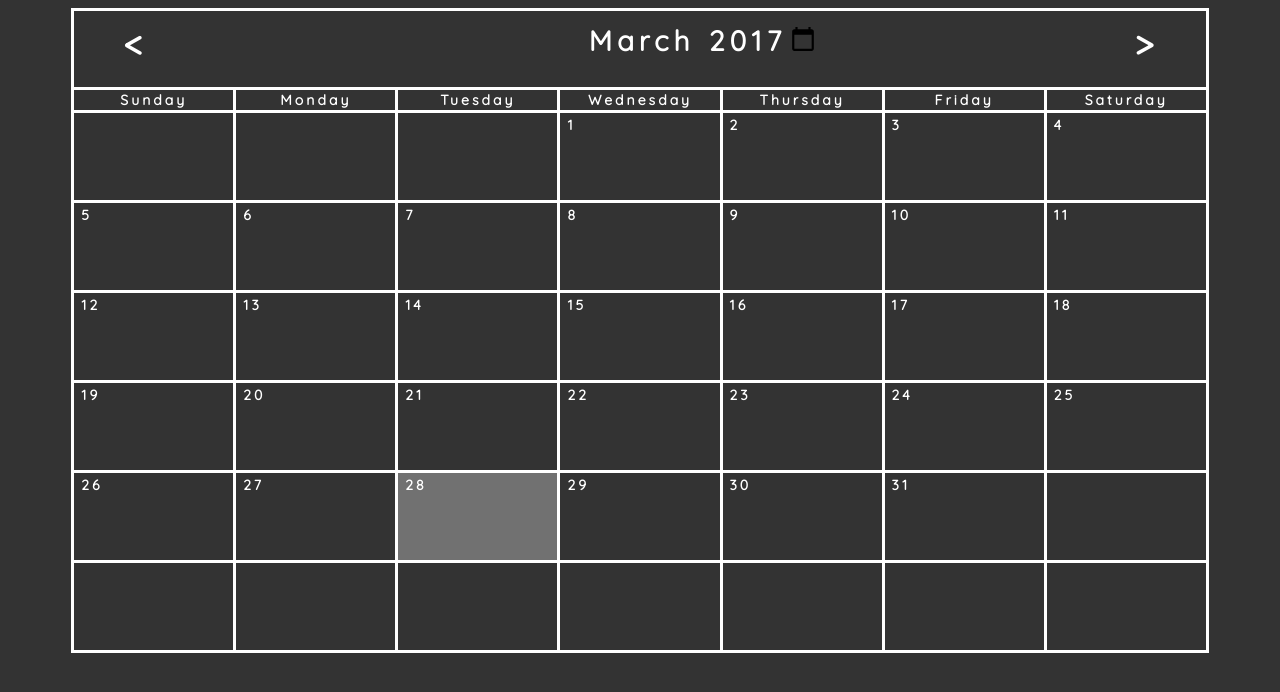
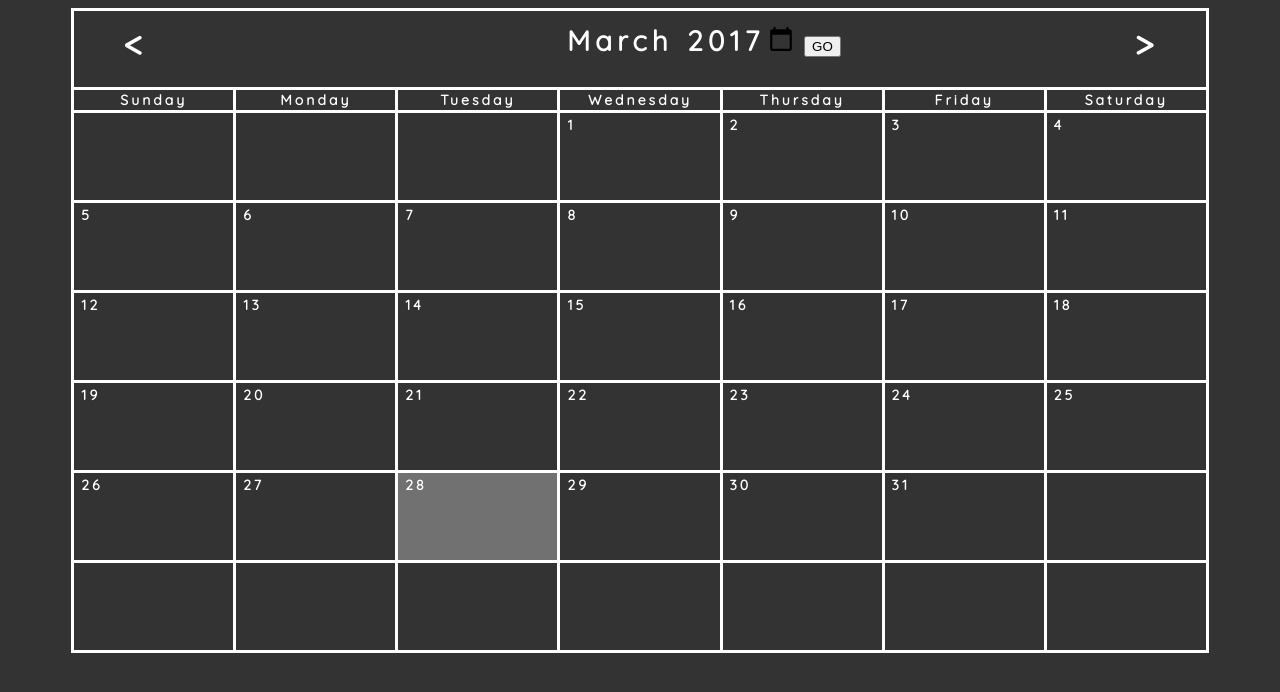
Before and after one commit to cpkurotori/HTMLCalendar, a plain HTML site: page index.html in a window 1280 px wide. Drawn offline with Linux system fonts and the light colour scheme.

Commit message:
GO Button for date

```diff
--- a/index.html
+++ b/index.html
@@ -21,7 +21,8 @@
 							</div>
 						</a>
 					</div>
-					<input class="title" type="month" id="calendar-title" name="calendar-title" onchange="functionDate=document.getElementById('calendar-title').valueAsDate;createCalendar(functionDate);">
+					<input class="title" type="month" id="calendar-title" name="calendar-title" >
+					<button class="title" type="button" onclick="var inputDate=document.getElementById('calendar-title').value; var inputDateSplit = inputDate.split('-');functionDate = new Date(inputDateSplit[0],parseInt(inputDateSplit[1])-1);createCalendar(functionDate);">GO</button>
 					<!-- <div class="month" id="month"></div> -->
 					<div class="button right">
 						<a class="hidden" href="javascript:void(0)" onclick="functionDate.setMonth(functionDate.getMonth()+1);createCalendar(functionDate);">
@@ -110,7 +111,6 @@
 		}
 		catch(err){}
 		var daysShort = ["sun","mon","tue","wed","thu","fri","sat"];
-		document.getElementById('calendar-title').value="";
 		for (i = 1; i<=6; i++){
 			for (j=0;j<=6;j++){
 				document.getElementById('w'+String(i)+daysShort[j]).innerHTML="";
```
